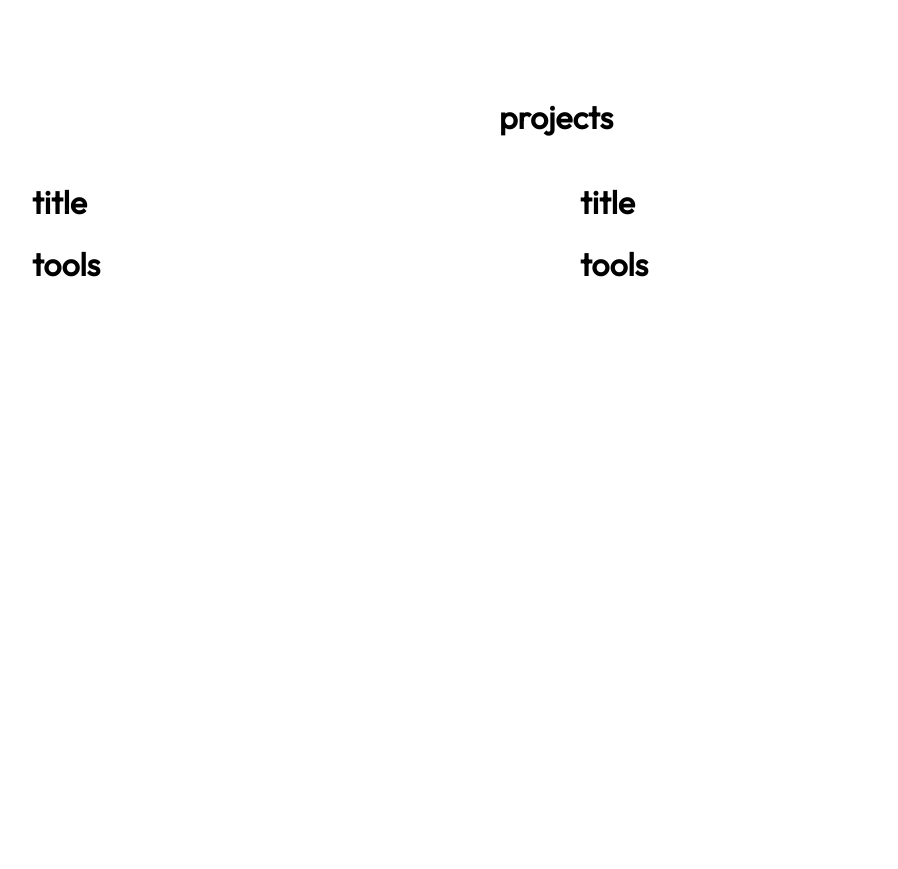
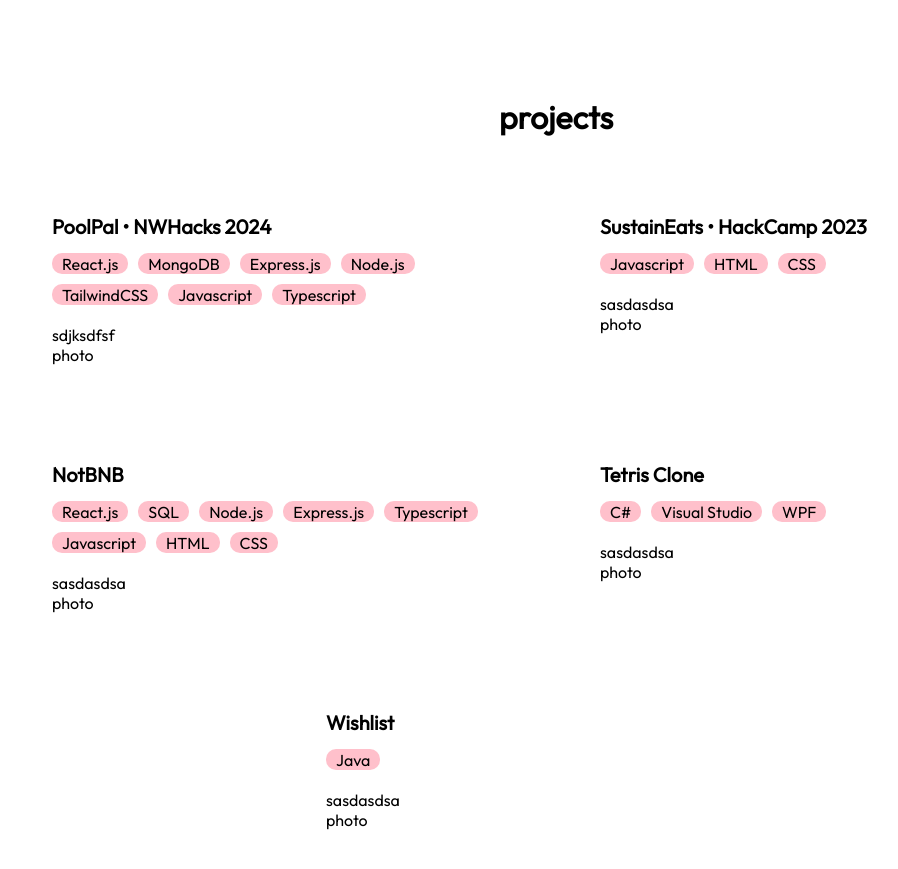
Before and after one commit to vickiszhang/portfolio, a React (Vite) app in the folder portfolio/: page / in a window 1280 px wide. Shown: the part 1560-2429 px from the top of the page, without its empty margins (84-982 px from the left). Before the commit the page ends 2045 px from the top, so only its background shows below. Built offline with nearby package versions, Linux system fonts and the light colour scheme; the HTML template or start-up script is replaced by a standard one.

Commit message:
projects template

```diff
--- a/portfolio/src/components/ProjectCard.css
+++ b/portfolio/src/components/ProjectCard.css
@@ -1,3 +1,10 @@
+
+.card-top {
+    display: flex;
+    justify-content: space-between;
+    margin: 0px 20px 0px 20px
+}
+
 .project-card {
     width:500px;
     height: 200px;
@@ -8,3 +15,31 @@
 .project-card:hover {
     background-color: rgb(246, 246, 246);
 }
+
+.project-title {
+    font-size: 20px;
+}
+.project-tools {
+    margin: 0px 20px 20px 20px;
+}
+
+.tool-bubbles {
+    display: flex;
+    gap: 10px;
+    flex-wrap: wrap;
+}
+.tool-bubble {
+    background-color: pink;
+    border-radius: 10px;
+    padding: 1px 10px 0px 10px;
+    width: auto;
+}
+
+.project-desc {
+    margin: 0px 20px 0px 20px;
+}
+
+.project-demo {
+    margin: 0px 20px 0px 20px;
+
+}
--- a/portfolio/src/components/ProjectCard.tsx
+++ b/portfolio/src/components/ProjectCard.tsx
@@ -1,14 +1,33 @@
 import './ProjectCard.css'
 import React from 'react';
 
-
-const ProjectCard: React.FC = () => {
+interface ProjectCardProps {
+  title: string,
+  tools: string[],
+  desc: string
+}
+const ProjectCard: React.FC<ProjectCardProps> = ({title, tools, desc}) => {
 
     return (
       <div className="project-card">
-        <h1> title</h1>
-        <h1> tools</h1>
-
+        <div className='card-top'>
+          <h1 className='project-title'> {title} </h1>
+        </div>
+        <div className='project-tools'>
+          <div className='tool-bubbles'>
+            {tools.map((tool, index) => (
+              <div key={index} className='tool-bubble'>
+                {tool}
+              </div>
+            ))}
+          </div>
+        </div>
+        <div className='project-desc'>
+            {desc}
+        </div>
+        <div className='project-demo'>
+          photo
+        </div>
       </div>
     );
   };
--- a/portfolio/src/pages/Projects.css
+++ b/portfolio/src/pages/Projects.css
@@ -7,6 +7,7 @@
 
 }
 
+
 .projects-title:hover {
     color: pink;
 }
@@ -14,4 +15,7 @@
     justify-content: center;
     align-items: center;
     display: flex;
+    margin: 40px;
+    flex-wrap: wrap;
+
 }
--- a/portfolio/src/pages/Projects.tsx
+++ b/portfolio/src/pages/Projects.tsx
@@ -9,8 +9,21 @@
           projects
       </div>
       <div className="projects">
-        <ProjectCard/>
-        <ProjectCard/>
+        <ProjectCard title="PoolPal • NWHacks 2024"
+                      tools={["React.js", "MongoDB", "Express.js","Node.js", "TailwindCSS", "Javascript", "Typescript"]}
+                      desc="sdjksdfsf"/>
+        <ProjectCard title="SustainEats • HackCamp 2023"
+                      tools={["Javascript", "HTML", "CSS"]}
+                      desc="sasdasdsa"/>
+        <ProjectCard title="NotBNB"
+                      tools={["React.js", "SQL", "Node.js", "Express.js", "Typescript", "Javascript", "HTML", "CSS"]}
+                      desc="sasdasdsa"/>
+        <ProjectCard title="Tetris Clone"
+                      tools={["C#", "Visual Studio", "WPF"]}
+                      desc="sasdasdsa"/>
+        <ProjectCard title="Wishlist"
+                      tools={["Java"]}
+                      desc="sasdasdsa"/>
       </div>
     </div>
   );
```
